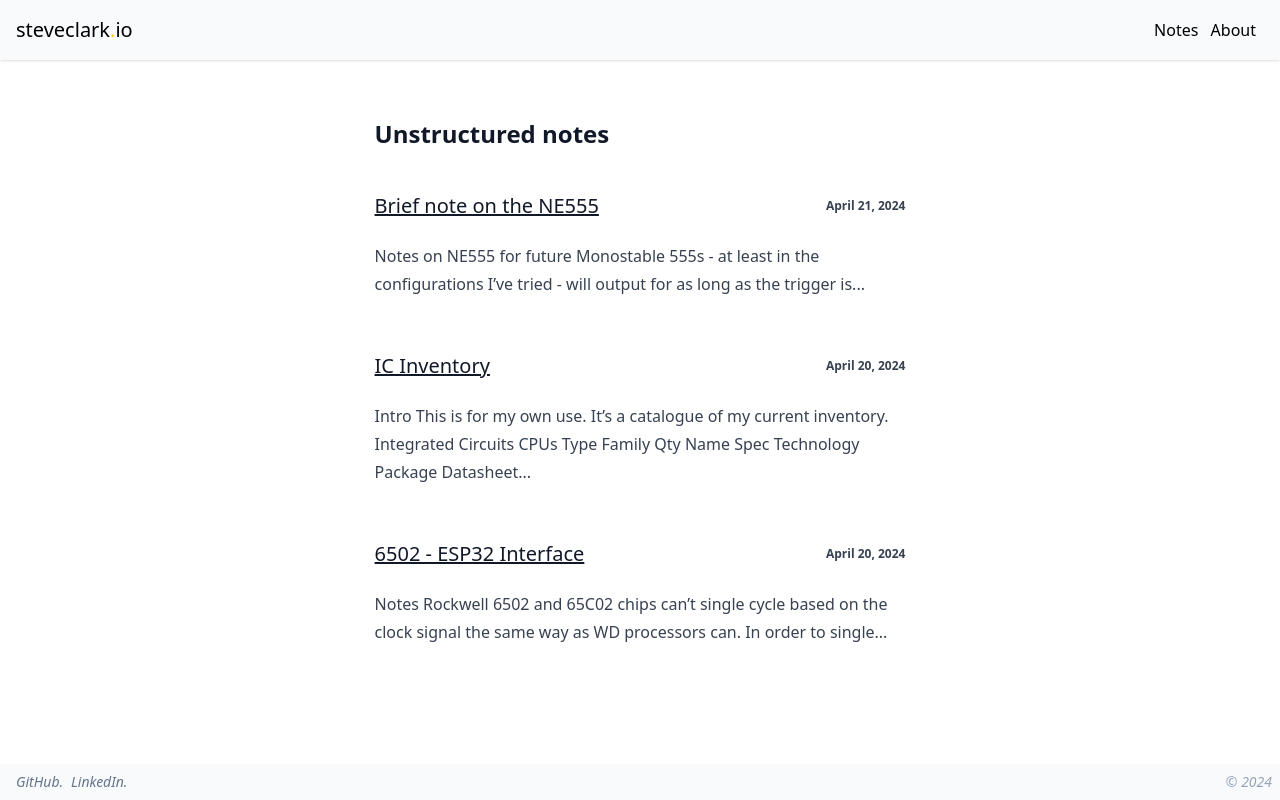
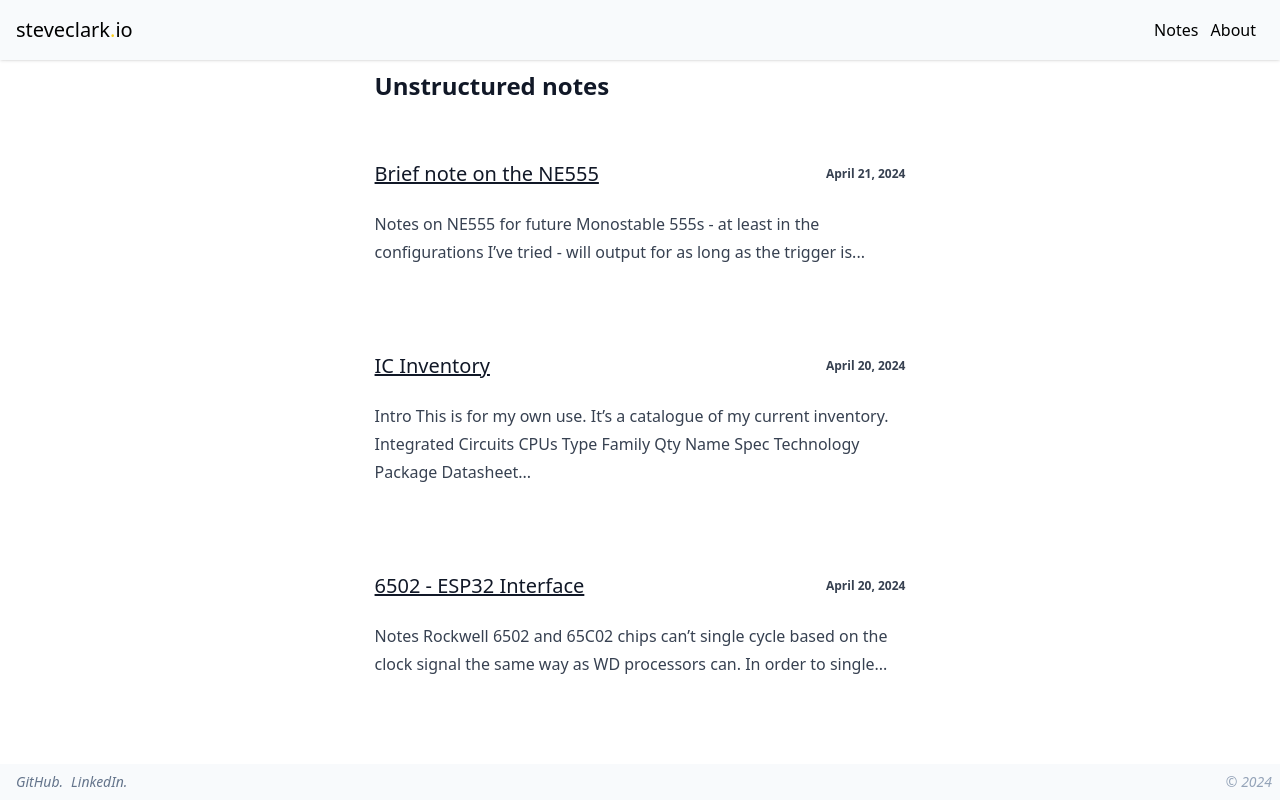
Before and after one commit to stevenclark92/site, a website: page notes.html in a window 1280 px wide. Drawn offline with Linux system fonts and the light colour scheme; a script that the page names is missing.

Commit message:
fixed padding on notes page

```diff
--- a/feed.xml
+++ b/feed.xml
@@ -1,4 +1,4 @@
-<?xml version="1.0" encoding="utf-8"?><feed xmlns="http://www.w3.org/2005/Atom" ><generator uri="https://jekyllrb.com/" version="3.9.5">Jekyll</generator><link href="https://steveclark.io/feed.xml" rel="self" type="application/atom+xml" /><link href="https://steveclark.io/" rel="alternate" type="text/html" /><updated>2024-04-22T19:00:42+01:00</updated><id>https://steveclark.io/feed.xml</id><title type="html">steveclark.io</title><subtitle>tbd</subtitle><entry><title type="html">Brief note on the NE555</title><link href="https://steveclark.io/electronics/2024/04/21/555.html" rel="alternate" type="text/html" title="Brief note on the NE555" /><published>2024-04-21T13:00:00+01:00</published><updated>2024-04-21T13:00:00+01:00</updated><id>https://steveclark.io/electronics/2024/04/21/555</id><content type="html" xml:base="https://steveclark.io/electronics/2024/04/21/555.html"><![CDATA[<h2 id="notes-on-ne555-for-future">Notes on NE555 for future</h2>
+<?xml version="1.0" encoding="utf-8"?><feed xmlns="http://www.w3.org/2005/Atom" ><generator uri="https://jekyllrb.com/" version="3.9.5">Jekyll</generator><link href="https://steveclark.io/feed.xml" rel="self" type="application/atom+xml" /><link href="https://steveclark.io/" rel="alternate" type="text/html" /><updated>2024-04-22T19:08:21+01:00</updated><id>https://steveclark.io/feed.xml</id><title type="html">steveclark.io</title><subtitle>tbd</subtitle><entry><title type="html">Brief note on the NE555</title><link href="https://steveclark.io/electronics/2024/04/21/555.html" rel="alternate" type="text/html" title="Brief note on the NE555" /><published>2024-04-21T13:00:00+01:00</published><updated>2024-04-21T13:00:00+01:00</updated><id>https://steveclark.io/electronics/2024/04/21/555</id><content type="html" xml:base="https://steveclark.io/electronics/2024/04/21/555.html"><![CDATA[<h2 id="notes-on-ne555-for-future">Notes on NE555 for future</h2>
 
 <p>Monostable 555s - at least in the configurations I’ve tried - will output for as long as the trigger is pulled low, even if the length of the delay based on R1 and C1 is shorter than the trigger duration. In practice, a one-shot timer configured to have a 0.01 millisecond pulse will not provide a 0.01 millisecond high output signal consistently from a button, as any deviation in the duration of the button press (over this time, at least) will be reflected in the output signal.</p>
 
--- a/notes.html
+++ b/notes.html
@@ -26,7 +26,7 @@
 
 
 
-  <div class="py-4">
+  <div class="py-8">
 
     <div class="flex justify-between items-center">
 
@@ -43,7 +43,7 @@
     </div> -->
   </div>
 
-  <div class="py-4">
+  <div class="py-8">
 
     <div class="flex justify-between items-center">
 
@@ -60,7 +60,7 @@
     </div> -->
   </div>
 
-  <div class="py-4">
+  <div class="py-8">
 
     <div class="flex justify-between items-center">
 
```
Also changed, not shown: assets/css/style.css.
